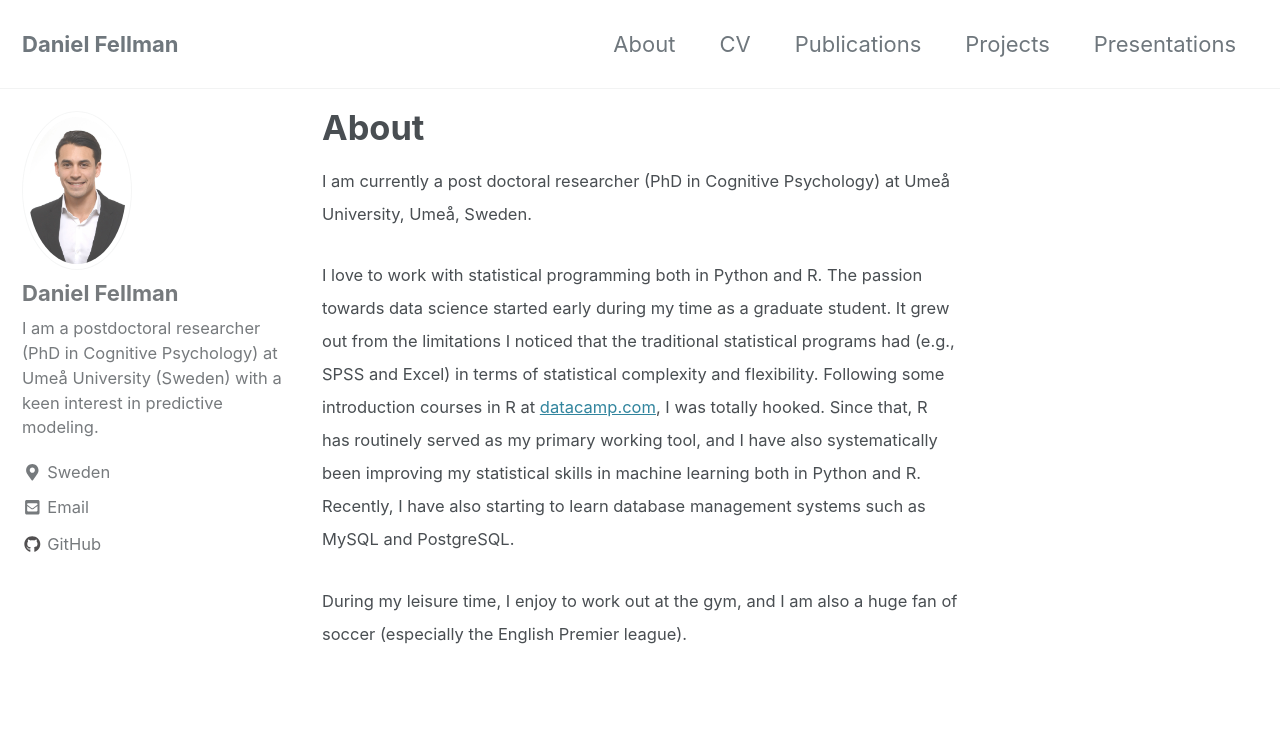
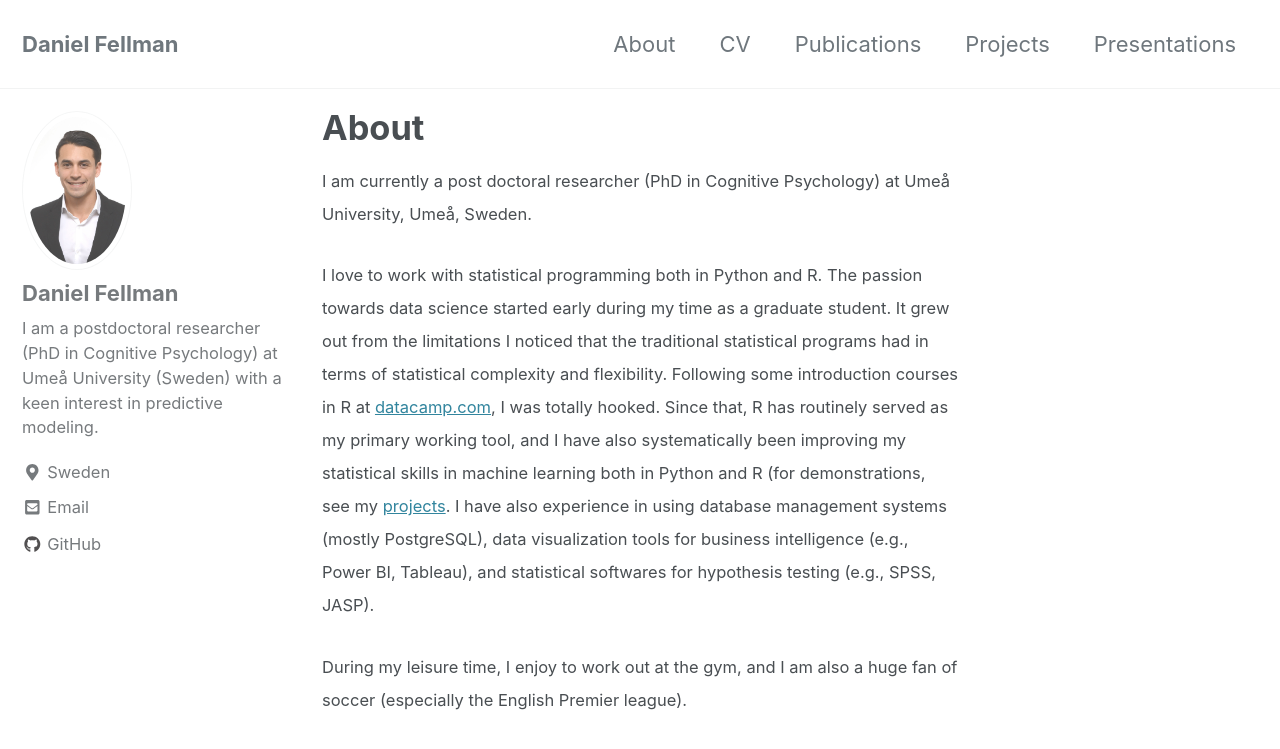
Before and after one commit to danielfellman/danielfellman.github.io, a Jekyll site: the page built from _pages/about.md, in a window 1280 px wide and 900 px high. Shown: the top 749 px of the window. Built offline with Jekyll 4.4.1, drawn with Linux system fonts in a browser that asks for light colours; cached includes are drawn as plain includes; nearby versions of some CDN libraries.

Commit message:
Update about.md

```diff
--- a/_pages/about.md
+++ b/_pages/about.md
@@ -5,7 +5,6 @@ permalink: /about/
 
 <small> I am currently a post doctoral researcher (PhD in Cognitive Psychology) at Umeå University, Umeå, Sweden. <small>
 
-<small> I love to work with statistical programming both in Python and R. The passion towards data science started early during my time as a graduate student. It grew out from the limitations I noticed that the traditional statistical programs had (e.g., SPSS and Excel) in terms of statistical complexity and flexibility. Following some introduction courses in R at [datacamp.com](https://datacamp.com/), I was totally hooked. Since that, R has routinely served as my primary working tool, and I have also systematically been improving my
-statistical skills in machine learning both in Python and R. Recently, I have also starting to learn database management systems such as MySQL and PostgreSQL. <small>
+<small> I love to work with statistical programming both in Python and R. The passion towards data science started early during my time as a graduate student. It grew out from the limitations I noticed that the traditional statistical programs had in terms of statistical complexity and flexibility. Following some introduction courses in R at [datacamp.com](https://datacamp.com/), I was totally hooked. Since that, R has routinely served as my primary working tool, and I have also systematically been improving my statistical skills in machine learning both in Python and R (for demonstrations, see my [projects](https://danielfellman.github.io/projects/). I have also experience in using database management systems (mostly PostgreSQL), data visualization tools for business intelligence (e.g., Power BI, Tableau), and statistical softwares for hypothesis testing (e.g., SPSS, JASP). <small>
 
 <small> During my leisure time, I enjoy to work out at the gym, and I am also a huge fan of soccer (especially the English Premier league).<small>
```
